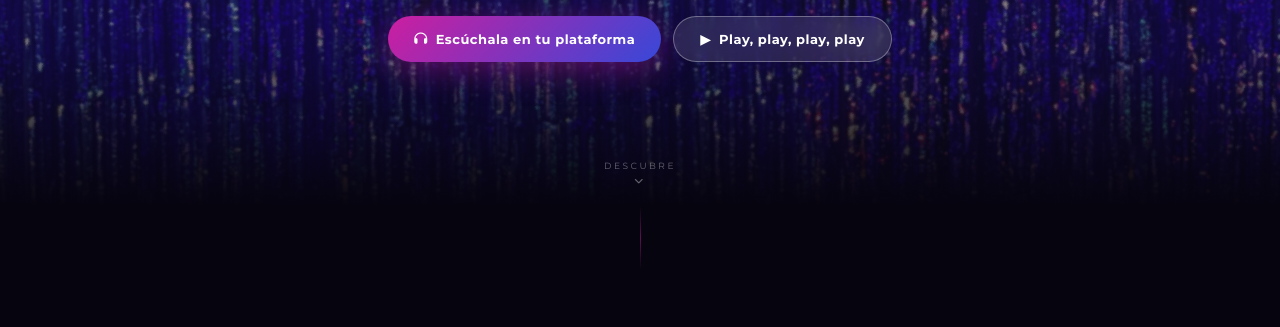
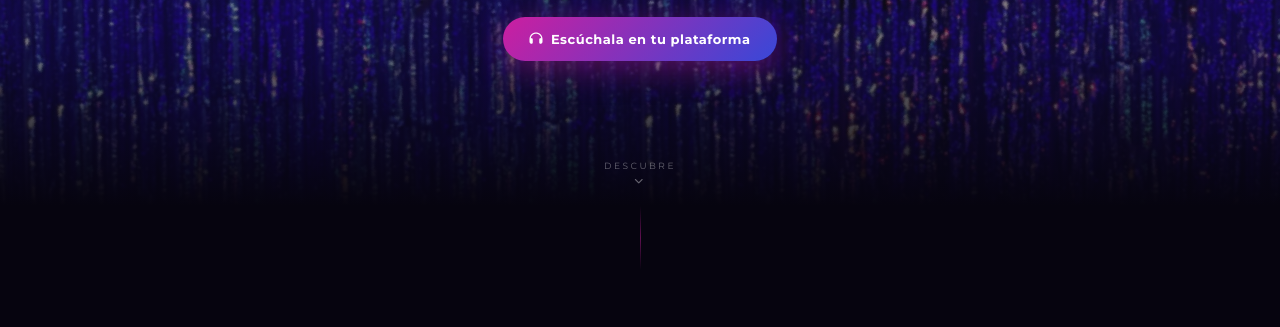
Before and after one commit to valmonique/valmonique-com, a plain HTML site: page index.html in a window 1280 px wide. Shown: the part 594-921 px from the top of the page. Drawn offline with Linux system fonts and the light colour scheme.

Commit message:
Elimina botón duplicado del hero
Queda un solo CTA: "Escúchala en tu plataforma" → ditto.fm

Co-Authored-By: Claude Sonnet 4.6 <noreply@anthropic.com>

```diff
--- a/index.html
+++ b/index.html
@@ -703,9 +703,6 @@
       <a href="https://ditto.fm/quemame-val-monique" target="_blank" rel="noopener" class="btn btn-primary">
         <i class="fas fa-headphones"></i> Escúchala en tu plataforma
       </a>
-      <a href="https://ditto.fm/quemame-val-monique" target="_blank" rel="noopener" class="btn btn-ghost">
-        ▶&nbsp; Play, play, play, play
-      </a>
     </div>
 
     <div class="scroll-hint" aria-hidden="true">
```
